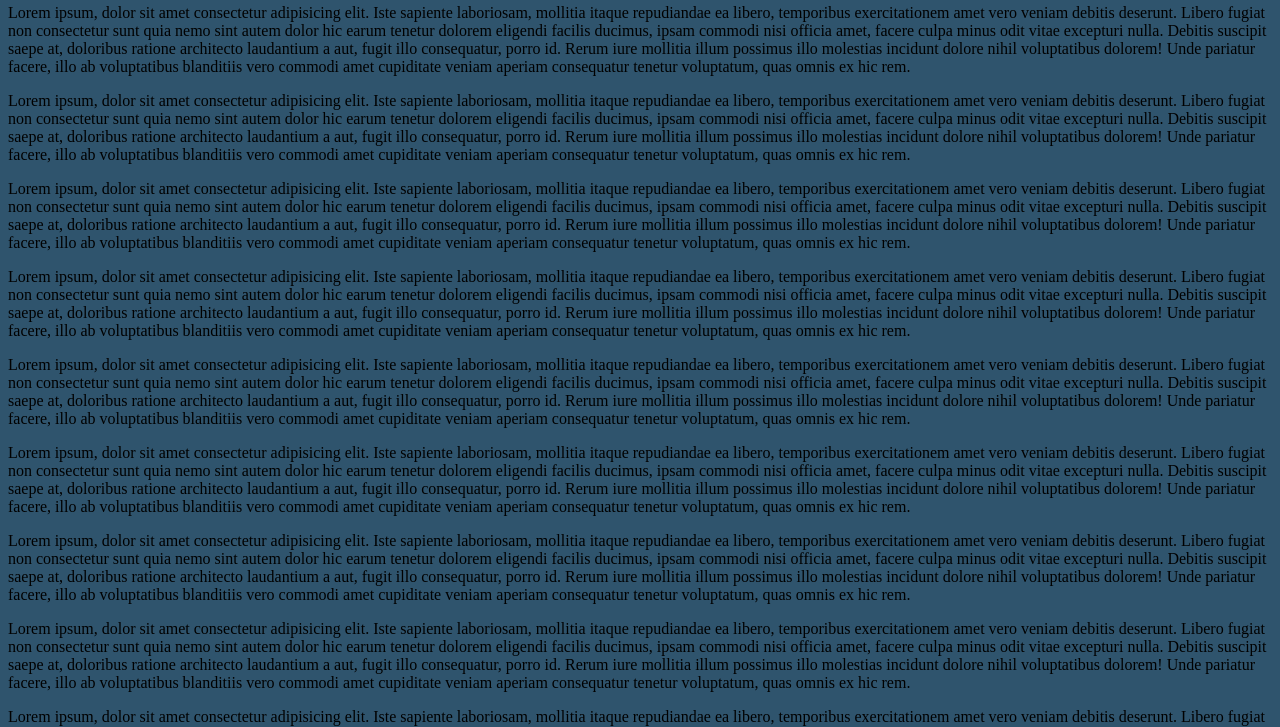
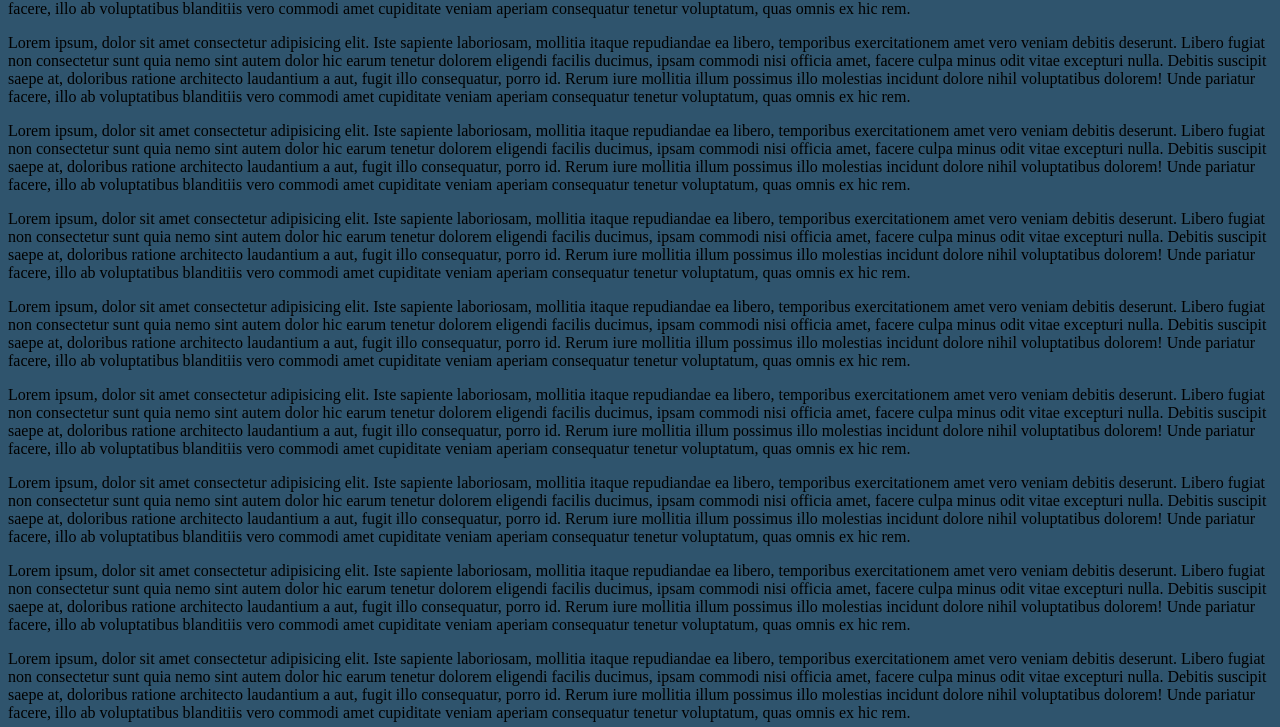
Before and after one commit to KallaiT/RDv2, a plain HTML site: page index.html in a window 1280 px wide. Shown: the part 164-891 px from the top of the page. Drawn offline with Linux system fonts and the light colour scheme.

Commit message:
I hate this class

```diff
--- a/style.css
+++ b/style.css
@@ -82,5 +82,5 @@ body:has(#menuCheckBox:checked) {
 
 html {
   margin: 0;
-  padding-top: 3 0px;
+  padding-top: 30px;
 }
```
